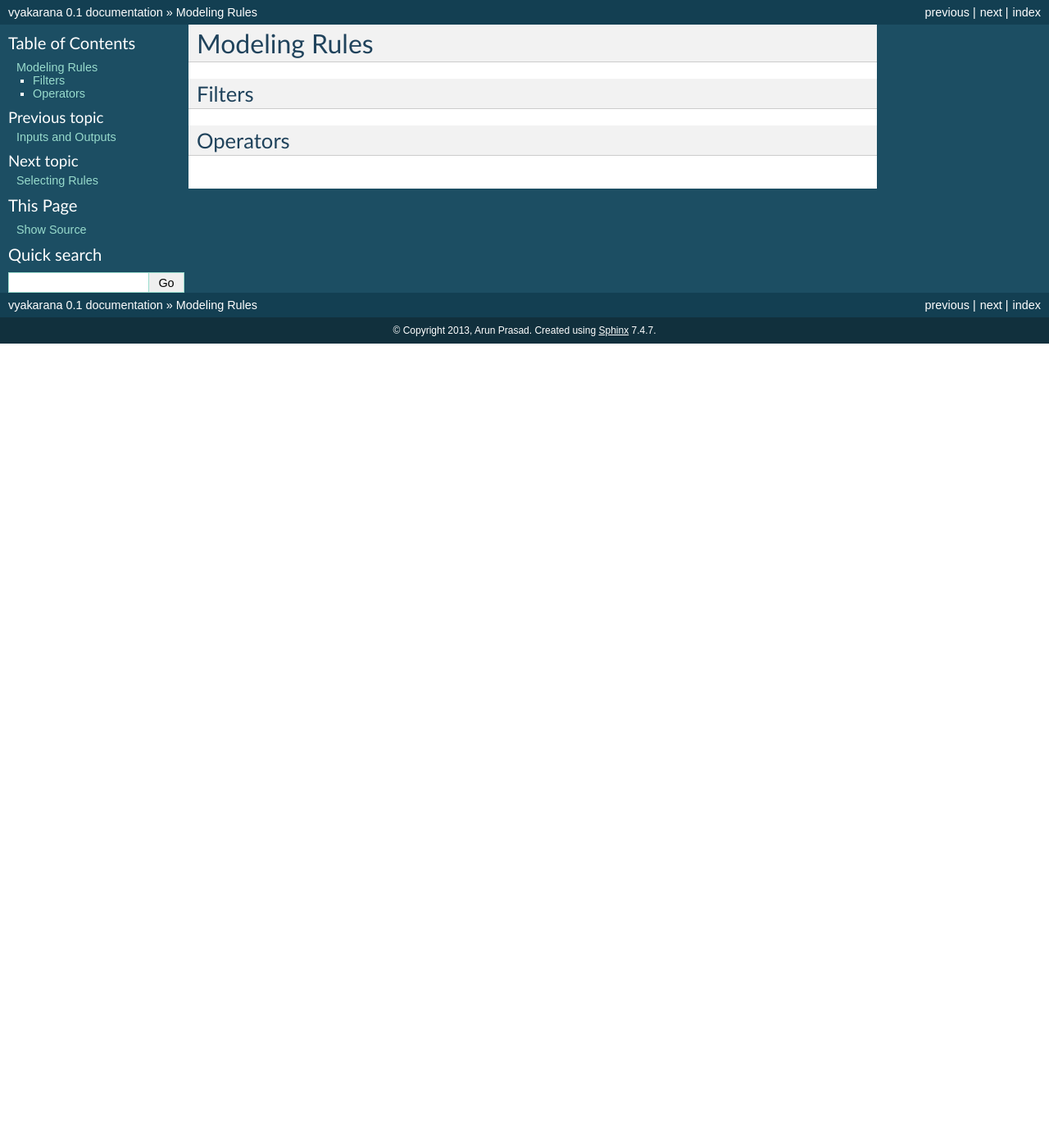
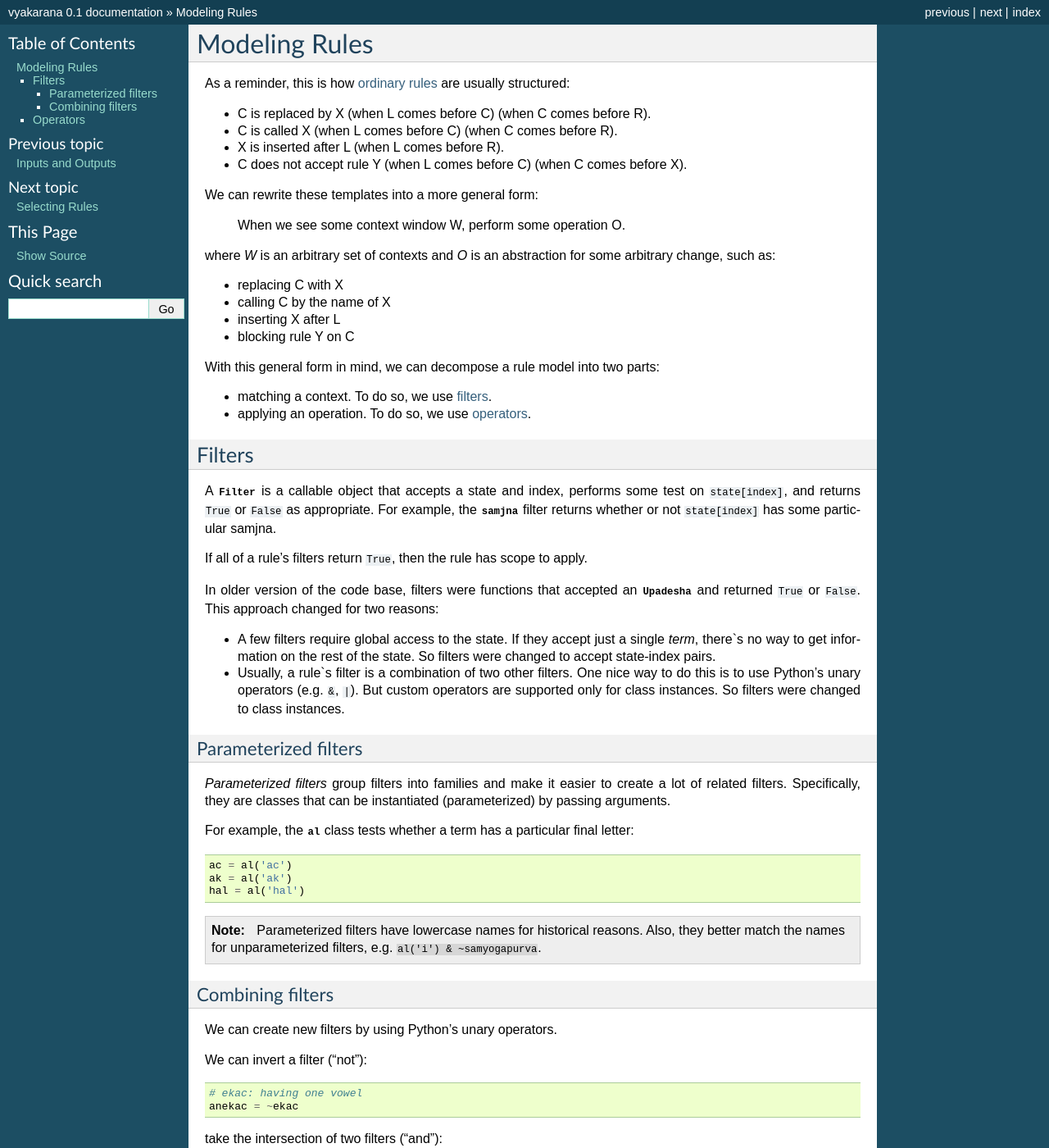
Before and after one commit to sanskrit/vyakarana, a Sphinx documentation site: the page built from docs/modeling_rules.rst, in a window 1280 px wide and 1400 px high. Shown: the whole window at 82% size. Built offline with Sphinx 7.4.7, drawn with Linux system fonts in a browser that asks for light colours; some of the changed text lies outside the part shown.

Commit message:
Add info on modeling rules [docs]

```diff
--- a/docs/inputs_and_outputs.rst
+++ b/docs/inputs_and_outputs.rst
@@ -1,11 +1,16 @@
 Inputs and Outputs
 ==================
 
+Each ordinary rule accepts an input and produces one or more results. Here we
+discuss how inputs are modeled in the system.
+
 States
 ------
+:class:`State`
 
 Terms
 -----
+:class:`~vyakarana.upadesha.Upadesha`
 
 Data spaces
 ^^^^^^^^^^^
--- a/docs/modeling_rules.rst
+++ b/docs/modeling_rules.rst
@@ -1,9 +1,99 @@
 Modeling Rules
 ==============
+
+As a reminder, this is how :ref:`ordinary rules <ordinary-rules>` are usually
+structured:
+
+- C is replaced by X (when L comes before C) (when C comes before R).
+- C is called X (when L comes before C) (when C comes before R).
+- X is inserted after L (when L comes before R).
+- C does not accept rule Y (when L comes before C) (when C comes before X).
+
+We can rewrite these templates into a more general form:
+
+    When we see some context window W, perform some operation O.
+
+where *W* is an arbitrary set of contexts and *O* is an abstraction for some
+arbitrary change, such as:
+
+- replacing C with X
+- calling C by the name of X
+- inserting X after L
+- blocking rule Y on C
+
+With this general form in mind, we can decompose a rule model into two parts:
+
+- matching a context. To do so, we use :term:`filters <filter>`.
+- applying an operation. To do so, we use :term:`operators <operator>`.
 
 Filters
 -------
 
+A :class:`~vyakarana.filters.Filter` is a callable object that accepts a state
+and index, performs some test on ``state[index]``, and returns ``True`` or
+``False`` as appropriate. For example, the :class:`~vyakarana.filters.samjna`
+filter returns whether or not ``state[index]`` has some particular samjna.
+
+If all of a rule's filters return ``True``, then the rule has scope to apply.
+
+In older version of the code base, filters were functions that accepted an
+:class:`~vyakarana.upadesha.Upadesha` and returned ``True`` or ``False``. This
+approach changed for two reasons:
+
+- A few filters require global access to the state. If they accept just a
+  single `term`, there`s no way to get information on the rest of the state.
+  So filters were changed to accept state-index pairs.
+- Usually, a rule`s filter is a combination of two other filters. One nice
+  way to do this is to use Python's unary operators (e.g. ``&``, ``|``). But
+  custom operators are supported only for class instances. So filters were
+  changed to class instances.
+
+Parameterized filters
+^^^^^^^^^^^^^^^^^^^^^
+
+*Parameterized filters* group filters into families and make it easier to
+create a lot of related filters. Specifically, they are classes that can be
+instantiated (parameterized) by passing arguments.
+
+For example, the :class:`~vyakarana.filters.al` class tests whether a term
+has a particular final letter::
+
+    ac = al('ac')
+    ak = al('ak')
+    hal = al('hal')
+
+.. note::
+    Parameterized filters have lowercase names for historical reasons. Also,
+    they better match the names for unparameterized filters, e.g.
+    ``al('i') & ~samyogapurva``.
+
+Combining filters
+^^^^^^^^^^^^^^^^^
+
+We can create new filters by using Python's unary operators.
+
+We can invert a filter ("not")::
+
+    # ekac: having one vowel
+    anekac = ~ekac
+
+take the intersection of two filters ("and")::
+
+    # samyoga: ending in a conjunct consonant
+    # samjna('dhatu'): having 'dhatu' samjna
+    samyoga_dhatu = samyoga & samjna('dhatu')
+
+and take the union of two filters ("or")::
+
+    # raw('Snu'): raw value is the 'nu' of e.g. 'sunute', 'Apnuvanti'
+    # samjna('dhatu'): having 'dhatu' samjna
+    # raw('BrU'): raw value is 'BrU'
+    snu_dhatu_bhru = raw('Snu') | samjna('dhatu') | raw('BrU')
 
 Operators
 ---------
+
+An :class:`~vyakarana.operators.Operator` is a callable object that accepts a
+state and index, performs some operation, and returns the result. For example,
+the :class:`~vyakarana.operators.guna` operator applies guna to
+``state[index]`` and returns a new state.
--- a/docs/rule_types.rst
+++ b/docs/rule_types.rst
@@ -7,6 +7,8 @@ output(s), and metarules, which describe how to interpret other rules.
 .. note::
     The types loosely correspond to the traditional classification, but there
     is no 1:1 mapping.
+
+.. _ordinary-rules:
 
 Ordinary rules
 --------------
```
Also changed, not shown: docs/glossary.rst (+8 -0 lines).
